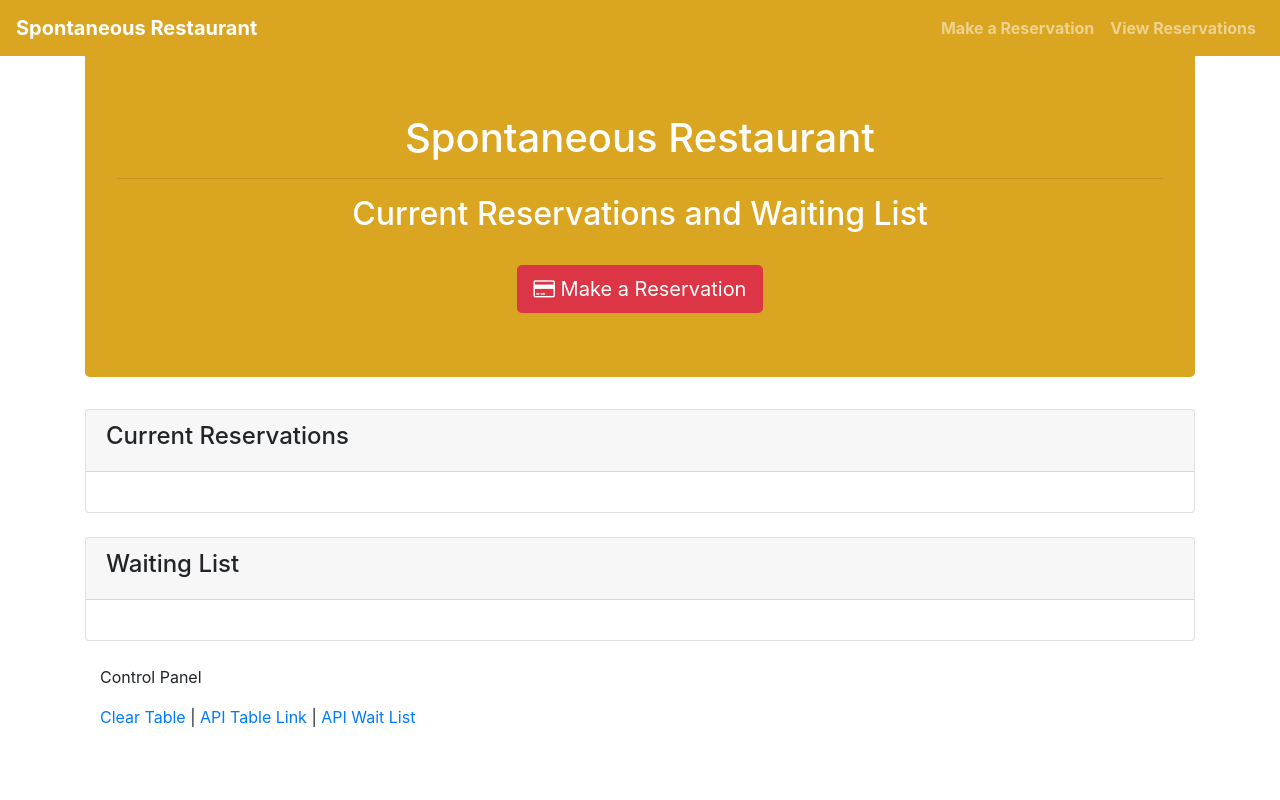
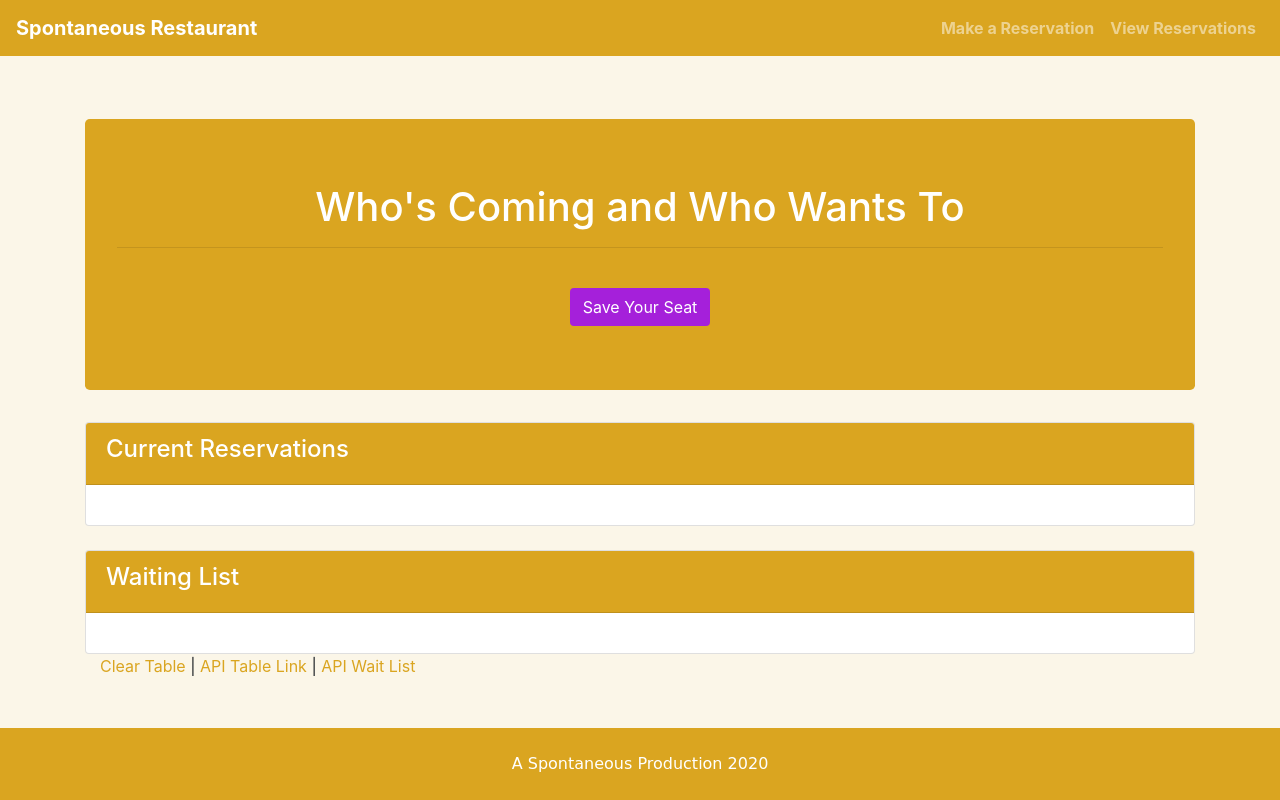
Before and after one commit to cyrusjose/Hot-Tables, a plain HTML site: page pages/table.html in a window 1280 px wide. Drawn offline with nearby package versions, Linux system fonts and the light colour scheme; no server answers.

Commit message:
additional styling

```diff
--- a/assets/style.css
+++ b/assets/style.css
@@ -1,5 +1,41 @@
+body {
+  background-color: #fbf6e8;
+  display: flex;
+  min-height: 100vh;
+  flex-direction: column;
+}
+
+/* For the sticky footer */
+main {
+  flex: 1 0 auto;
+}
+
 .jumbotron {
-  margin-top: 50px;
+  margin-top: 20px;
   background-color: goldenrod;
   color: white;
 }
+
+.card-header {
+  background-color: goldenrod;
+  color: white;
+}
+
+.yellowlink {
+  color: goldenrod;
+}
+
+.btn {
+  background-color: #a520da;
+  color: white;
+}
+
+/* Creates a sticky footer */
+.footer {
+  width: 100%;
+  background-color: goldenrod;
+  color: white;
+  text-align: center;
+  font-family: "Dancing Script", cursive;
+  padding: 1.5rem 0rem;
+}
--- a/pages/table.html
+++ b/pages/table.html
@@ -2,7 +2,7 @@
 <html lang="en">
   <head>
     <meta charset="UTF-8" />
-    <title>Tables Page</title>
+    <title>See Who's Coming</title>
 
     <!-- Latest compiled and minified CSS & JS -->
     <link
@@ -55,19 +55,23 @@
       </div>
     </nav>
     <!-- End navbar -->
+    <hr />
+    <hr />
+    <hr />
+    <main>
       <div class="container">
         <div class="jumbotron">
           <h1 class="text-center">
-          Spontaneous Restaurant
+            Who's Coming and Who Wants To
           </h1>
           <hr />
-        <h2 class="text-center">Current Reservations and Waiting List</h2>
+          <h2 class="text-center"></h2>
           <br />
 
           <div class="text-center">
             <a href="/reserve"
-            ><button class="btn btn-lg btn-danger">
-              <span class="fa fa-credit-card"></span> Make a Reservation
+              ><button class="btn">
+                Save Your Seat
               </button></a
             >
           </div>
@@ -75,7 +79,7 @@
 
         <div class="row">
           <div class="col-lg-12">
-          <!-- Current Tables in Use -->
+            <!-- Saved seats -->
             <div class="card">
               <div class="card-header">
                 <h4>Current Reservations</h4>
@@ -85,7 +89,7 @@
               </div>
             </div>
 
-          <!-- Waiting List Card -->
+            <!-- Waiting list-->
             <div class="card mt-4">
               <div class="card-header">
                 <h4>Waiting List</h4>
@@ -97,26 +101,27 @@
           </div>
         </div>
 
-      <footer class="footer mt-4">
         <div class="container">
-          <p>Control Panel</p>
           <p>
-            <a href="#" id="clear">Clear Table</a> |
-            <a href="/api/tables">API Table Link</a> |
-            <a href="/api/waitlist">API Wait List</a>
+            <a class="yellowlink" href="#" id="clear">Clear Table</a> |
+            <a class="yellowlink" href="/api/tables">API Table Link</a> |
+            <a class="yellowlink" href="/api/waitlist">API Wait List</a>
           </p>
         </div>
-      </footer>
       </div>
+    </main>
+    <!-- Begin footer -->
+    <div class="footer-copyright footer">
+      <div class="container">
+        A Spontaneous Production 2020
+      </div>
+    </div>
+    <!-- End footer -->
   </body>
 
   <script type="text/javascript">
-    // In this code, jQuery is used to "download" the data from our server
-    // We then dynamically display this content in our table. This is very similar to the group projects you just completed.
-    // It's also very similar to the NYT search application. In fact, I copied a ton of code from there.
-
     function runTableQuery() {
-      // The AJAX function uses the URL of our API to GET the data associated with it (initially set to localhost)
+      // The AJAX function uses the URL of our API to GET the data associated with it
       $.ajax({ url: "/api/table", method: "GET" }).then(function (tableData) {
         // Here we then log the tableData to console, where it will show up as an object.
         console.log(tableData);
@@ -145,9 +150,9 @@
     }
 
     function runWaitListQuery() {
-      // The AJAX function uses the URL of our API to GET the data associated with it (initially set to localhost)
+      // The AJAX function uses the URL of our API to GET the data associated with it
       $.ajax({ url: "/api/waitlist", method: "GET" }).then(function (waitData) {
-        // Here we then log the waitlistData to console, where it will show up as an object.
+        // Here we then log the waitlistData to console
         console.log(waitData);
         console.log("------------------------------------");
 
@@ -156,7 +161,7 @@
           // Get a reference to the waitList element and populate it with tables
           var waitList = $("#waitList");
 
-          // Then display the fields in the HTML (Section Name, Date, URL)
+          // Then display the fields in the HTML
           var listItem = $("<li class='list-group-item mt-4'>");
 
           listItem.append(
@@ -173,7 +178,7 @@
       });
     }
 
-    // This function resets all of the data in our tables. This is intended to let you restart a demo.
+    // This function resets all of the data in our tables.
     function clearTable() {
       alert("Clearing...");
 
@@ -186,8 +191,7 @@
 
     $("#clear").on("click", clearTable);
 
-    // Run Queries!
-    // ==========================================
+    // Run queries
     runTableQuery();
     runWaitListQuery();
   </script>
```
Also changed, not shown: home.html (+22 -15 lines), pages/reserve.html (+29 -12 lines). Lines whose indentation alone changed are shown as unchanged.
